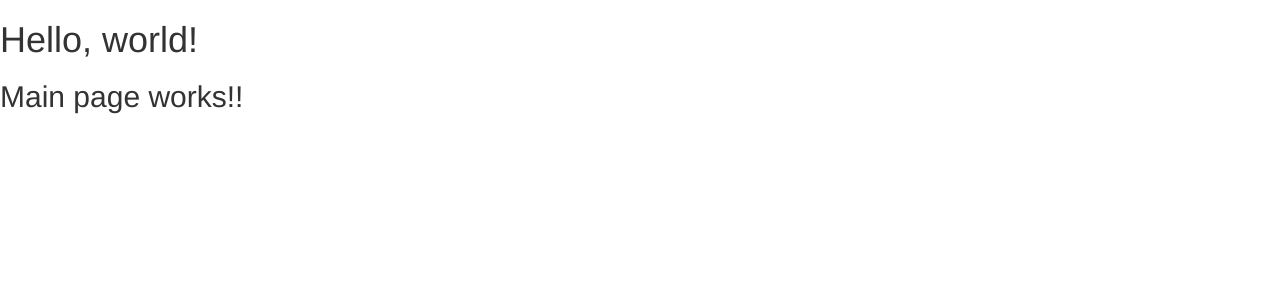
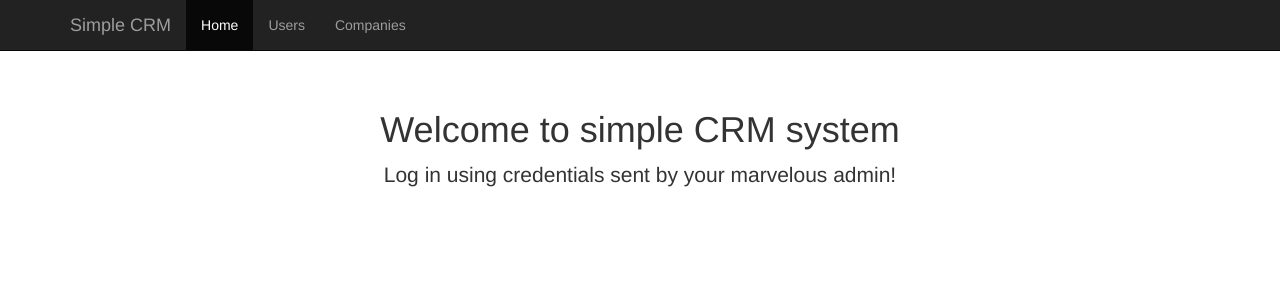
Before and after one commit to ScienceAndIT/simple-crm, a Django app: page / in a window 1280 px wide. Shown: the top 300 px of the page. Run offline with Django 3.2, Linux system fonts and the light colour scheme; some libraries are stand-ins or nearby versions.

Commit message:
Front-end improved

```diff
--- /dev/null
+++ b/static/css/starter-template.css
@@ -0,0 +1,7 @@
+body {
+  padding-top: 50px;
+}
+.starter-template {
+  padding: 40px 15px;
+  text-align: center;
+}
--- a/templates/base.html
+++ b/templates/base.html
@@ -12,6 +12,8 @@
     <!-- Bootstrap core files -->
     <link rel="stylesheet" href="{% static 'css/bootstrap.min.css' %}" >
     <script src="{% static 'js/bootstrap.min.js'%}"></script>
+    <!-- Custom styles for this template -->
+    <link href="{% static 'css/starter-template.css' %}" rel="stylesheet">
     <!-- jQuery -->
     <script src="https://code.jquery.com/jquery-1.12.0.min.js"></script>
 
@@ -23,11 +25,31 @@
     <![endif]-->
   </head>
   <body>
-    <h1>Hello, world!</h1>
+    <nav class="navbar navbar-inverse navbar-fixed-top">
+      <div class="container">
+        <div class="navbar-header">
+          <button type="button" class="navbar-toggle collapsed" data-toggle="collapse" data-target="#navbar" aria-expanded="false" aria-controls="navbar">
+            <span class="sr-only">Toggle navigation</span>
+            <span class="icon-bar"></span>
+            <span class="icon-bar"></span>
+            <span class="icon-bar"></span>
+          </button>
+          <a class="navbar-brand" href="#">Simple CRM</a>
+        </div>
+        <div id="navbar" class="collapse navbar-collapse">
+          <ul class="nav navbar-nav">
+            <li class="active"><a href="#">Home</a></li>
+            <li><a href="#about">Users</a></li>
+            <li><a href="#contact">Companies</a></li>
+          </ul>
+        </div><!--/.nav-collapse -->
+      </div>
+    </nav>
+
     {% block content %}
     {% endblock %}
     <!-- jQuery (necessary for Bootstrap's JavaScript plugins) -->
-    <script src="https://ajax.googleapis.com/ajax/libs/jquery/1.11.3/jquery.min.js"></script>
+    <!--<script src="https://ajax.googleapis.com/ajax/libs/jquery/1.11.3/jquery.min.js"></script>
     <!-- Include all compiled plugins (below), or include individual files as needed -->
 
   </body>
--- a/templates/crm_app/main_page.html
+++ b/templates/crm_app/main_page.html
@@ -1,5 +1,10 @@
 {% extends "base.html" %}
 {% load staticfiles%}
 {% block content %}
-<h2>Main page works!!</h2>
+    <div class="container">
+      <div class="starter-template">
+        <h1>Welcome to simple CRM system</h1>
+        <p class="lead">Log in using credentials sent by your marvelous admin!</p>
+      </div>
+    </div><!-- /.container -->
 {% endblock content %}
```
